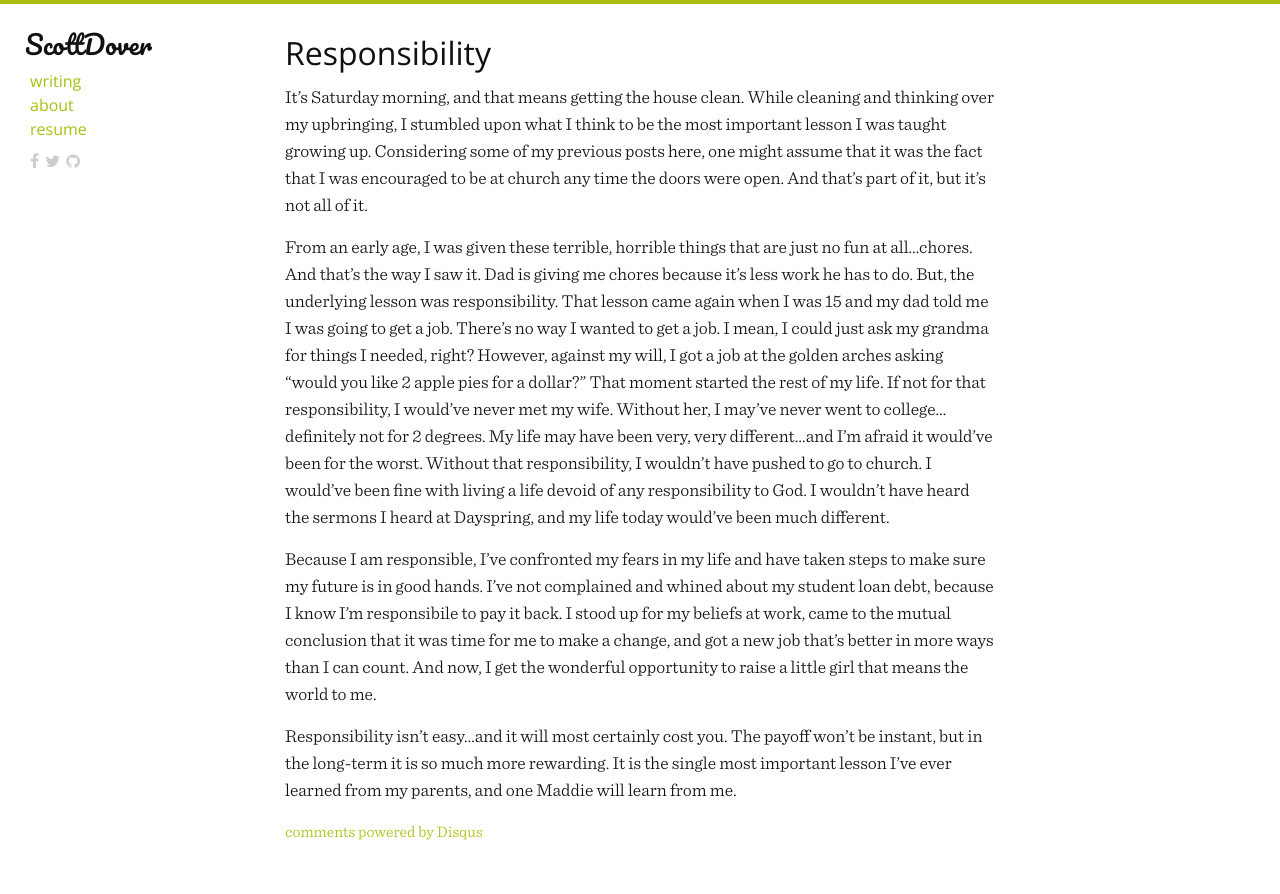
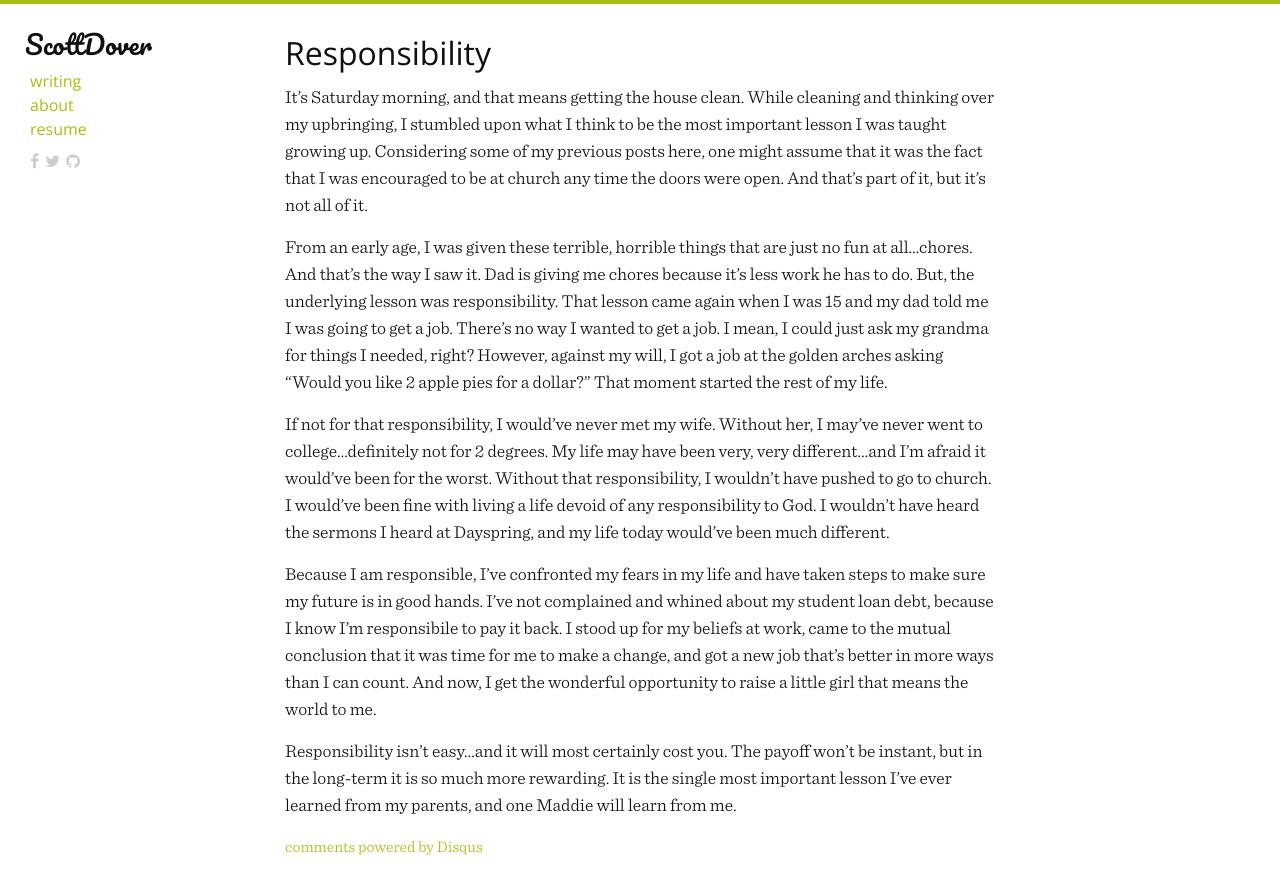
Before and after one commit to scottdover/scottdover.github.io, a Jekyll site: the page built from _posts/2014-06-20-responsiblity.md, in a window 1280 px wide. Shown: the top 894 px of the page. Built offline with Jekyll 4.4.1, drawn with Linux system fonts in a browser that asks for light colours; comment, search, counter and statistics services are not loaded.

Commit message:
Fixing typo & paragraph break

```diff
--- a/_posts/2014-06-20-responsiblity.md
+++ b/_posts/2014-06-20-responsiblity.md
@@ -6,7 +6,8 @@ date:   2014-06-20 20:05:38
 
 It's Saturday morning, and that means getting the house clean. While cleaning and thinking over my upbringing, I stumbled upon what I think to be the most important lesson I was taught growing up. Considering some of my previous posts here, one might assume that it was the fact that I was encouraged to be at church any time the doors were open. And that's part of it, but it's not all of it.
 
-From an early age, I was given these terrible, horrible things that are just no fun at all...chores. And that's the way I saw it. Dad is giving me chores because it's less work he has to do. But, the underlying lesson was responsibility. That lesson came again when I was 15 and my dad told me I was going to get a job. There's no way I wanted to get a job. I mean, I could just ask my grandma for things I needed, right? However, against my will, I got a job at the golden arches asking "would you like 2 apple pies for a dollar?" That moment started the rest of my life.
+From an early age, I was given these terrible, horrible things that are just no fun at all...chores. And that's the way I saw it. Dad is giving me chores because it's less work he has to do. But, the underlying lesson was responsibility. That lesson came again when I was 15 and my dad told me I was going to get a job. There's no way I wanted to get a job. I mean, I could just ask my grandma for things I needed, right? However, against my will, I got a job at the golden arches asking "Would you like 2 apple pies for a dollar?" That moment started the rest of my life.
+
 If not for that responsibility, I would've never met my wife. Without her, I may've never went to college...definitely not for 2 degrees. My life may have been very, very different...and I'm afraid it would've been for the worst. Without that responsibility, I wouldn't have pushed to go to church. I would've been fine with living a life devoid of any responsibility to God. I wouldn't have heard the sermons I heard at Dayspring, and my life today would've been much different.
 
 Because I am responsible, I've confronted my fears in my life and have taken steps to make sure my future is in good hands. I've not complained and whined about my student loan debt, because I know I'm responsibile to pay it back. I stood up for my beliefs at work, came to the mutual conclusion that it was time for me to make a change, and got a new job that's better in more ways than I can count. And now, I get the wonderful opportunity to raise a little girl that means the world to me.
```
